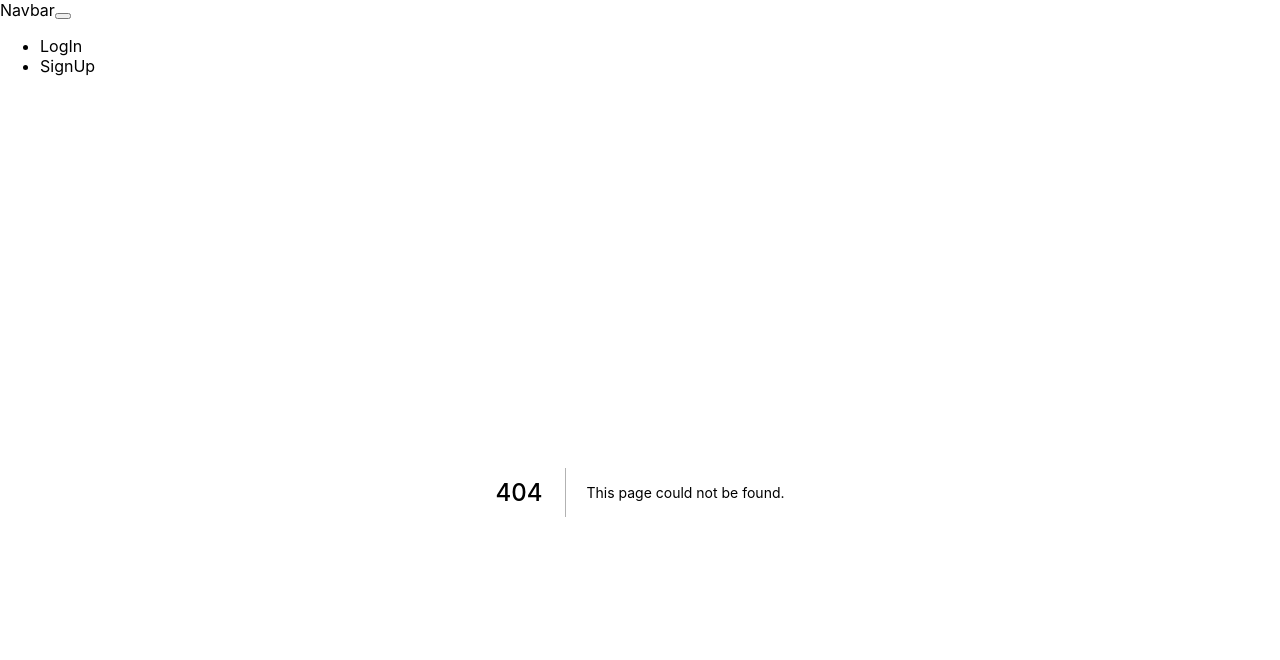
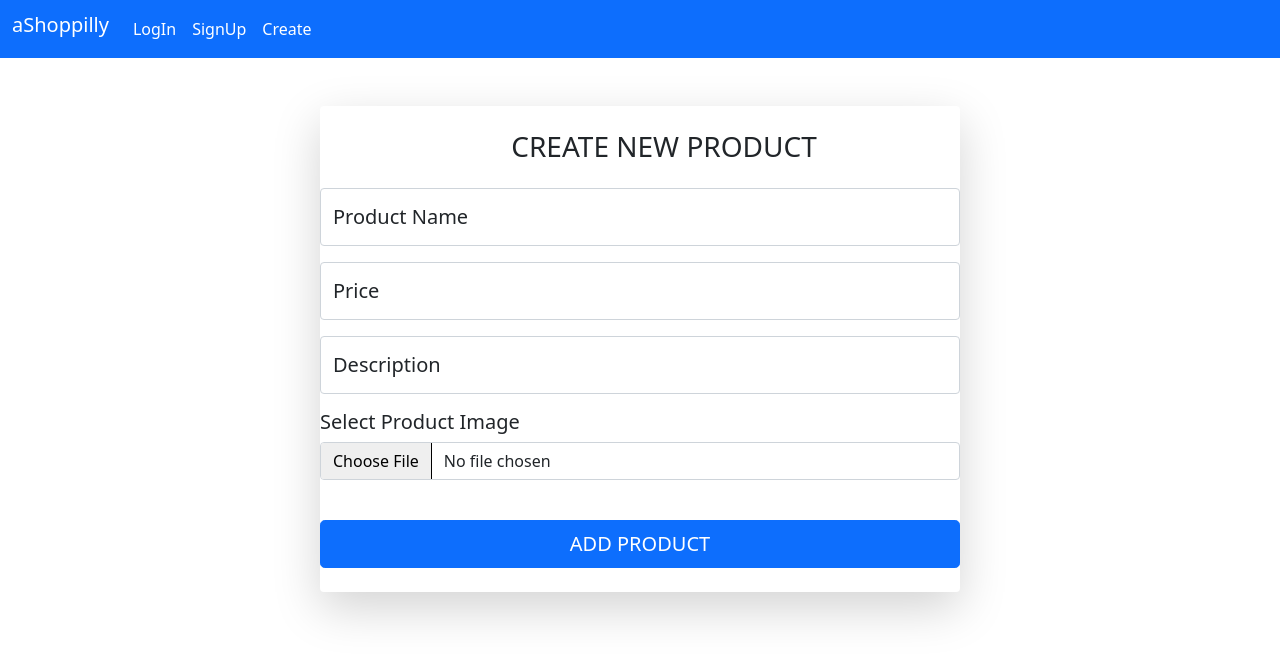
Before and after one commit to aabidkhan0786/aShopilly, a Next.js app: page /create in a window 1280 px wide. Before the commit this address had no page. Shown: the top 660 px of the page. Built offline with nearby package versions, Linux system fonts and the light colour scheme.

Commit message:
create page added!!

```diff
--- a/components/NavBar.js
+++ b/components/NavBar.js
@@ -5,7 +5,7 @@ const NavBar = () => {
         <>
         <nav className="navbar navbar-expand-lg navbar-dark bg-primary">
       <div className="container-fluid">
-        <a className="navbar-brand" href="/">Navbar</a>
+        <a className="navbar-brand h2" href="/">aShoppilly</a>
         <button className="navbar-toggler" type="button" data-bs-toggle="collapse" data-bs-target="#navbarColor01" aria-controls="navbarColor01" aria-expanded="false" aria-label="Toggle navigation">
           <span className="navbar-toggler-icon"></span>
         </button>
@@ -22,6 +22,11 @@ const NavBar = () => {
               <a className="nav-link active" >SignUp</a>
               </Link>
             </li>
+            <li className="nav-item">
+              <Link href="/create">
+              <a className="nav-link active" >Create</a>
+              </Link>
+            </li>
 
 
           </ul>
--- /dev/null
+++ b/database/baseUrl.js
@@ -0,0 +1,3 @@
+const baseUrl = "http://localhost:3000"
+
+export default baseUrl
--- a/pages/_app.js
+++ b/pages/_app.js
@@ -5,7 +5,11 @@ function MyApp({ Component, pageProps }) {
   return(
   <>
   <Head>
+      <link href="https://cdn.jsdelivr.net/npm/bootstrap@5.0.1/dist/css/bootstrap.min.css" rel="stylesheet" integrity="sha384-+0n0xVW2eSR5OomGNYDnhzAbDsOXxcvSN1TPprVMTNDbiYZCxYbOOl7+AMvyTG2x" crossorigin="anonymous" />
       <link rel="stylesheet" href="https://cdn.jsdelivr.net/npm/bootswatch@4.5.2/dist/lux/bootstrap.min.css" integrity="sha384-9+PGKSqjRdkeAU7Eu4nkJU8RFaH8ace8HGXnkiKMP9I9Te0GJ4/km3L1Z8tXigpG" crossorigin="anonymous"/>
+      <link rel="stylesheet" href="https://use.fontawesome.com/releases/v5.15.3/css/all.css" integrity="sha384-SZXxX4whJ79/gErwcOYf+zWLeJdY/qpuqC4cAa9rOGUstPomtqpuNWT9wdPEn2fk" crossorigin="anonymous"></link>
+
+      <script defer src="https://cdn.jsdelivr.net/npm/bootstrap@5.0.1/dist/js/bootstrap.bundle.min.js" integrity="sha384-gtEjrD/SeCtmISkJkNUaaKMoLD0//ElJ19smozuHV6z3Iehds+3Ulb9Bn9Plx0x4" crossorigin="anonymous"></script>
   </Head>
   <NavBar/>
   <Component {...pageProps} />
--- /dev/null
+++ b/pages/create.js
@@ -0,0 +1,49 @@
+import {useState} from "react"
+const create = () => {
+    const [name,setName] = useState('');
+    const [price,setPrice] = useState('');
+    const [desc,setDesc] = useState('');
+    const [media,setMedia] = useState('');
+
+    const handleCreate=()=>{
+        console.log(name,price,desc,media);
+    }
+    return (
+        <>
+            <div className="row-fluid mt-5 ">
+                <div className="col-12 col-md-6 mx-auto shadow-lg mb-5 bg-white rounded">
+                <legend className="text-center m-4 h3 text-uppercase ">Create New Product</legend>
+                <div class="form-group ">
+                    {/* <label class="form-label mt-4 h4">Create New Product</label> */}
+                    <div class="form-floating mb-3">
+                        <input type="text" class="form-control" id="floatingInput" onChange={e=>setName(e.target.value)} placeholder="name@example.com"/>
+                        <label for="floatingInput" class="h5">Product Name</label>
+                    </div>
+                    <div class="form-floating mb-3">
+                        <input type="text" class="form-control" id="floatingInput" onChange={e=>setPrice(e.target.value)} placeholder="name@example.com"/>
+                        <label for="floatingInput" class="h5">Price</label>
+                    </div>
+                    <div class="form-floating mb-3">
+                        <input type="text" class="form-control" id="floatingInput" onChange={e=>setDesc(e.target.value)} placeholder="name@example.com"/>
+                        <label for="floatingInput " class="h5">Description</label>
+                    </div>
+                    <div class="form-group mb-3">
+                        <label for="formFile" class="form-label mt-4 " class="h5">Select Product Image</label>
+                        <input class="form-control" type="file" id="formFile" onChange={e=>setMedia(e.target.files[0])} accept="image/*"/>
+                    </div>
+                    {
+                        media ?
+                        <>
+                        <h3>Product Preview</h3>
+                        <img class="img-fluid" src={media?URL.createObjectURL(media):""}/>
+                        </>:""
+                    }
+                    </div>
+                    <button class="btn btn-lg btn-primary my-4 col-12 text-uppercase" onClick={handleCreate()} type="button">add Product</button>
+                </div>
+            </div>
+        </>
+    )
+}
+
+export default create
--- a/styles/globals.css
+++ b/styles/globals.css
@@ -4,6 +4,7 @@ body {
   margin: 0;
   font-family: -apple-system, BlinkMacSystemFont, Segoe UI, Roboto, Oxygen,
     Ubuntu, Cantarell, Fira Sans, Droid Sans, Helvetica Neue, sans-serif;
+
 }
 
 a {
@@ -14,3 +15,26 @@ a {
 * {
   box-sizing: border-box;
 }
+
+
+.card-body{
+  /* background-color: red; */
+  min-height:80%;
+}
+
+.no_border{
+  border: none;
+  outline: none;
+}
+
+.center_card{
+  display: flex;
+  justify-content: center;
+  place-items: center;
+  background-color: aqua;
+}
+
+.full_height{
+  height:100vh;
+  width:100vw
+}
```
Also changed, not shown: pages/index.js (+18 -17 lines), pages/product/[id].js (+76 -8 lines).
